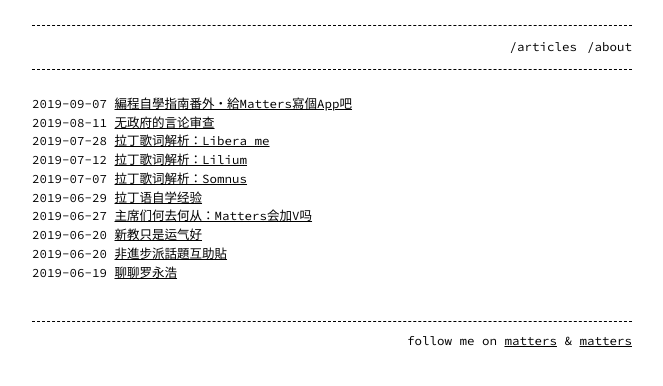
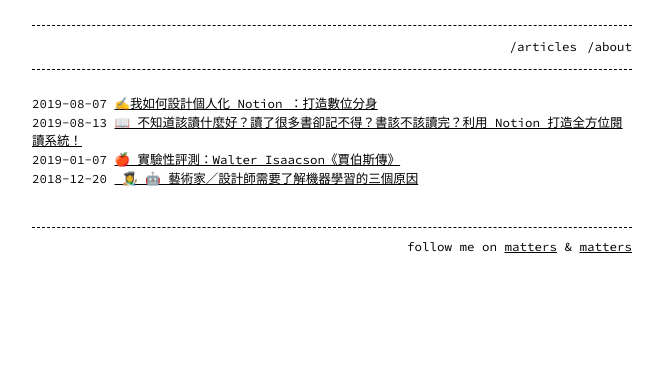
Before and after one commit to vibertthio/matters-third-party, a Jekyll site: the page built from index.md, in a window 1280 px wide. Shown: the top 386 px of the page, without its empty margins (308-971 px from the left). Built offline with Jekyll 4.4.1, drawn with Linux system fonts in a browser that asks for light colours.

Commit message:
update content

```diff
--- a/crawl_matters.py
+++ b/crawl_matters.py
@@ -4,8 +4,8 @@ import json
 import re
 import datetime
 
-# URL = "https://matters.news/@vibertthio"
-URL = "https://matters.news/@Andy"
+URL = "https://matters.news/@vibertthio"
+# URL = "https://matters.news/@Andy"
 
 response = requests.get(URL)
 text = response.text
--- a/index.md
+++ b/index.md
@@ -4,22 +4,10 @@ layout: home
 permalink: /
 ---
 
-2019-09-07 [編程自學指南番外・給Matters寫個App吧](https://d26g9c7mfuzstv.cloudfront.net/ipfs/QmUi8UiSDHiFeGWvgrXB2VkK4WzxqWEWKGMSNKgvsZYJkn)
+2019-08-07 [✍️我如何設計個人化 Notion ：打造數位分身](https://d26g9c7mfuzstv.cloudfront.net/ipfs/QmPKRcptz2exAL1UYFLe5LqVk9EJGVMPHbuPZSq2x2T8Pt)
 
-2019-08-11 [无政府的言论审查](https://d26g9c7mfuzstv.cloudfront.net/ipfs/Qmf9AVrtG6PfKeFyFxjzXQNva6dNS3VCSWi5FcAGcTJX3g)
+2019-08-13 [📖 不知道該讀什麼好？讀了很多書卻記不得？書該不該讀完？利用 Notion 打造全方位閱讀系統！](https://d26g9c7mfuzstv.cloudfront.net/ipfs/QmUyAsTqEcTWYgqteWEp1TbAPE49d1dggb5AQMeRtuhYuS)
 
-2019-07-28 [拉丁歌词解析：Libera me](https://d26g9c7mfuzstv.cloudfront.net/ipfs/QmQ5MqUwsc1wrg2Krpu2X8AyitRETsq4ucsakDiFohPPiT)
+2019-01-07 [🍎 實驗性評測：Walter Isaacson《賈伯斯傳》](https://d26g9c7mfuzstv.cloudfront.net/ipfs/QmQ8BvDAakN8ynvQ4C8vmLyAFDSdH2eGyZMtTrRmPSVamN)
 
-2019-07-12 [拉丁歌词解析：Lilium](https://d26g9c7mfuzstv.cloudfront.net/ipfs/QmTWKpbKSzKNmdd6iNcicAWogcxDVJfX2EBenAj7Fvnyci)
-
-2019-07-07 [拉丁歌词解析：Somnus](https://d26g9c7mfuzstv.cloudfront.net/ipfs/QmV4fZfrWX9A8TmypvyQfuhqJUjynP6Nkm6qXPSqJJpV7Z)
-
-2019-06-29 [拉丁语自学经验](https://d26g9c7mfuzstv.cloudfront.net/ipfs/QmZB8LY2q8KbrSUavovpkBfuQTEQbrAvbgUZ4vizcCy2be)
-
-2019-06-27 [主席们何去何从：Matters会加V吗](https://d26g9c7mfuzstv.cloudfront.net/ipfs/QmbQj9P72MweYoGbcHXh6zCeiQ6PVwMnuu2TaAS9MrkSAz)
-
-2019-06-20 [新教只是运气好](https://d26g9c7mfuzstv.cloudfront.net/ipfs/QmZHZYx6U1UEReiRhkjPqwHgGtdSPmeYVqgZ79oU6Njdrd)
-
-2019-06-20 [非進步派話題互助貼](https://d26g9c7mfuzstv.cloudfront.net/ipfs/QmPC98PCBzVwE9czYkLaHjLsNbn8atJ7iN1FFkQxpyiKkx)
-
-2019-06-19 [聊聊罗永浩](https://d26g9c7mfuzstv.cloudfront.net/ipfs/QmdQrYFk5MkyPfZhvkqrKGi5YviQBETmsrxdyUrdjzPiJ5)
+2018-12-20 [ 👩‍🎨 🤖 藝術家／設計師需要了解機器學習的三個原因](https://d26g9c7mfuzstv.cloudfront.net/ipfs/QmPYNg9KrkwiRUU3BZwNDm6JUCwYtD77yX3VNzvoFJVf6n)
```
